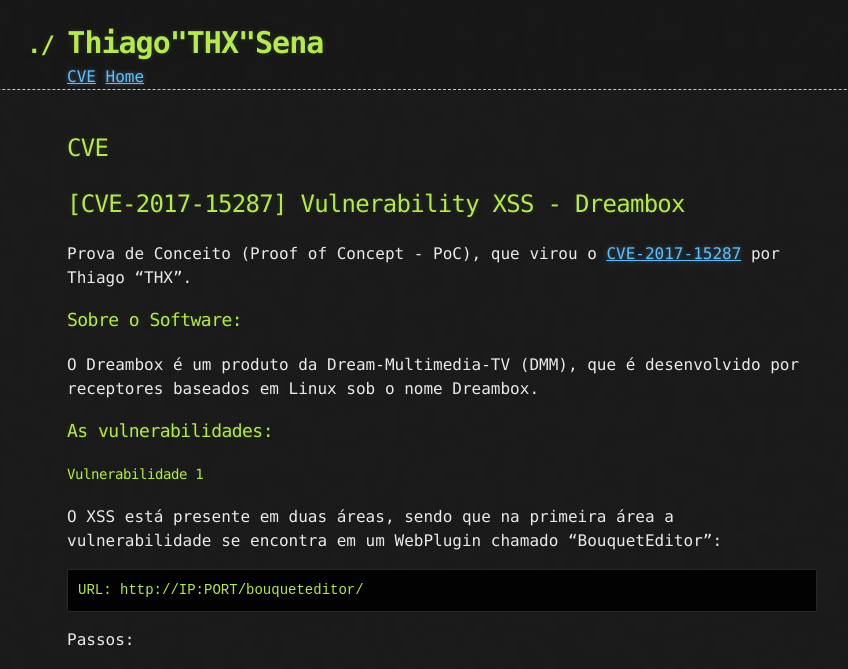
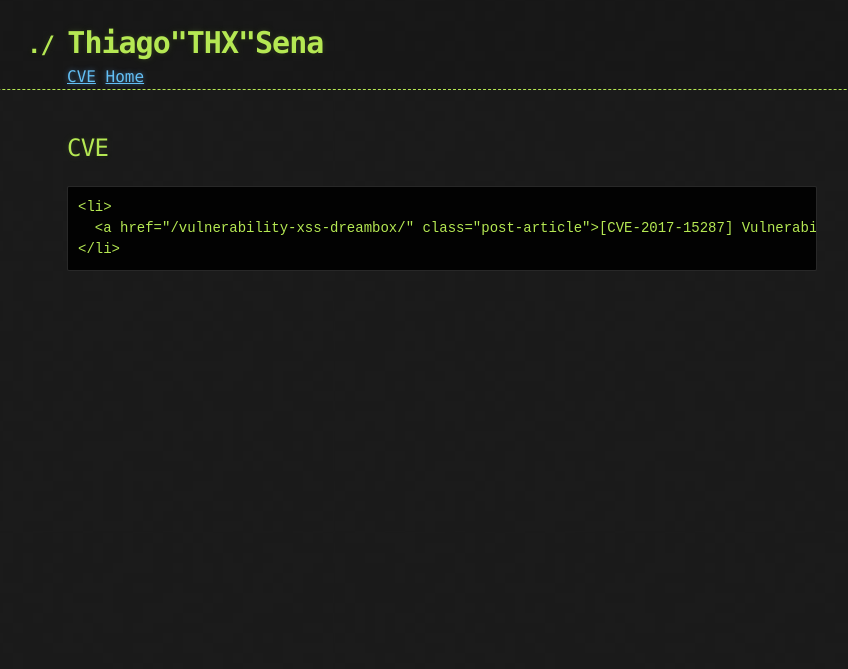
Before and after one commit to mtps3/Mtps3.github.io, a Jekyll site: the page built from cve.md, in a window 1280 px wide and 1400 px high. Shown: the top 669 px of the window, without its empty margins (198-1046 px from the left). Built offline with Jekyll 4.4.1, drawn with Linux system fonts in a browser that asks for light colours; some of the changed text lies outside the part shown.

Commit message:
Updated Cve

```diff
--- a/cve.md
+++ b/cve.md
@@ -4,79 +4,6 @@
 layout: page
 ---
 
-<h2>[CVE-2017-15287] Vulnerability XSS - Dreambox</h2>
-
-<p>Prova de Conceito (Proof of Concept - PoC), que virou o <a href="http://cve.mitre.org/cgi-bin/cvename.cgi?name=CVE-2017-15287" target="_blank" rel="noopenner noreferrer">CVE-2017-15287</a> por Thiago “THX”.</p>
-
-<h3 id="sobre-o-software">Sobre o Software:</h3>
-
-<p>O Dreambox é um produto da Dream-Multimedia-TV (DMM), que é desenvolvido por receptores baseados em Linux sob o nome Dreambox.</p>
-
-<h3 id="as-vulnerabilidades">As vulnerabilidades:</h3>
-
-<h4 id="vulnerabilidade-1">Vulnerabilidade 1</h4>
-
-<p>O XSS está presente em duas áreas, sendo que na primeira área a vulnerabilidade se encontra em um WebPlugin chamado “BouquetEditor”:</p>
-
-<div class="highlighter-rouge"><div class="highlight"><pre class="highlight"><code>URL: http://IP:PORT/bouqueteditor/
-</code></pre></div></div>
-
-<p>Passos:</p>
-
-<ol>
-  <li>Na aba Bouquets, ira adicionar uma nova bouquet</li>
-</ol>
-
-<p><img src="https://fireshellsecurity.team/assets/images/posts/xxs/1.png" alt="Passo 1" /></p>
-
-<ol>
-  <li>Assim, irar colocar o script:</li>
-</ol>
-
-<div class="highlighter-rouge"><div class="highlight"><pre class="highlight"><code>(&lt;script&gt;alert('XSS')&lt;/script&gt;)
-</code></pre></div></div>
-
-<p><img src="https://fireshellsecurity.team/assets/images/posts/xxs/2.png" alt="Passo 2" /></p>
-
-<ol>
-  <li>Vulnerability XSS</li>
-</ol>
-
-<p><img src="https://fireshellsecurity.team/assets/images/posts/xxs/3.png" alt="Passo 3" /></p>
-
-<h4 id="vulnerabilidade-2">Vulnerabilidade 2</h4>
-
-<p>A segunda falha consiste em colocar a variavel abaixo depois da url (http://IP:PORT)</p>
-
-<div class="highlighter-rouge"><div class="highlight"><pre class="highlight"><code>Variavel :/file?file=%3CBODY%20ONLOAD=alert(%27XSS%27)%3E
-</code></pre></div></div>
-
-<p><img src="https://fireshellsecurity.team/assets/images/posts/xxs/4.png" alt="XSS via endereço" /></p>
-
-<h3 id="compartilhamentos">Compartilhamentos:</h3>
-
-<p>Sites que já compatilharam o CVE:</p>
-
-<p><a href="https://fr.0day.today/exploit/description/28784" target="_blank" rel="noopenner noreferrer">0day</a></p>
-
-<p><a href="https://www.certsi.es/alerta-temprana/vulnerabilidades/cve-2017-15287" target="_blank" rel="noopenner noreferrer">CERTSI</a></p>
-
-<p><a href="https://cxsecurity.com/issue/WLB-2017100103" target="_blank" rel="noopenner noreferrer">CXSecurity</a></p>
-
-<p><a href="https://www.exploit-db.com/exploits/42986/" target="_blank" rel="noopenner noreferrer">Exploit Database</a></p>
-
-<p><a href="http://exploit.kitploit.com/2017/10/dreambox-plugin-bouqueteditor-cross.html" target="_blank" rel="noopenner noreferrer">Exploit Kitploit</a></p>
-
-<p><a href="https://hackertor.com/2017/10/12/na-cve-2017-15287-there-is-xss-in-the-bouqueteditor-webplugin-for/" target="_blank" rel="noopenner noreferrer">HackerTor</a></p>
-
-<p><a href="https://nvd.nist.gov/vuln/detail/CVE-2017-15287" target="_blank" rel="noopenner noreferrer">NVD</a></p>
-
-<p><a href="https://packetstormsecurity.com/files/144604/dreambox200be-xss.txt" target="_blank" rel="noopenner noreferrer">PacketStorm</a></p>
-
-<p><a href="https://www.security-database.com/detail.php?alert=CVE-2017-15287&amp;utm_source=feedburner&amp;utm_medium=feed&amp;utm_campaign=Feed:+Last100Alerts+(Security-Database+Alerts+Monitor+:+Last+100+Alerts)" target="_blank" rel="noopenner noreferrer">Security Database</a></p>
-
-<p><a href="https://www.secnews24.com/2017/10/12/cve-2017-15287-there-is-xss-in-the-bouqueteditor-webplugin-for-dream-multimedia-dreambox-devices-as-demo/" target="_blank" rel="noopenner noreferrer">SecNews24</a></p>
-
-<p><a href="https://tsecurity.de/de/215878/Reversing-Engineering/Exploits/Dream-Multimedia-Dreambox-/file-Cross-Site-Scripting/" target="_blank" rel="noopenner noreferrer">TSecurity</a></p>
-
-<p><a href="https://vuldb.com/fr/?id.107825" target="_blank" rel="noopenner noreferrer">VulDB</a></p>
+    <li>
+      <a href="/vulnerability-xss-dreambox/" class="post-article">[CVE-2017-15287] Vulnerability XSS - Dreambox</a>
+    </li>
```
